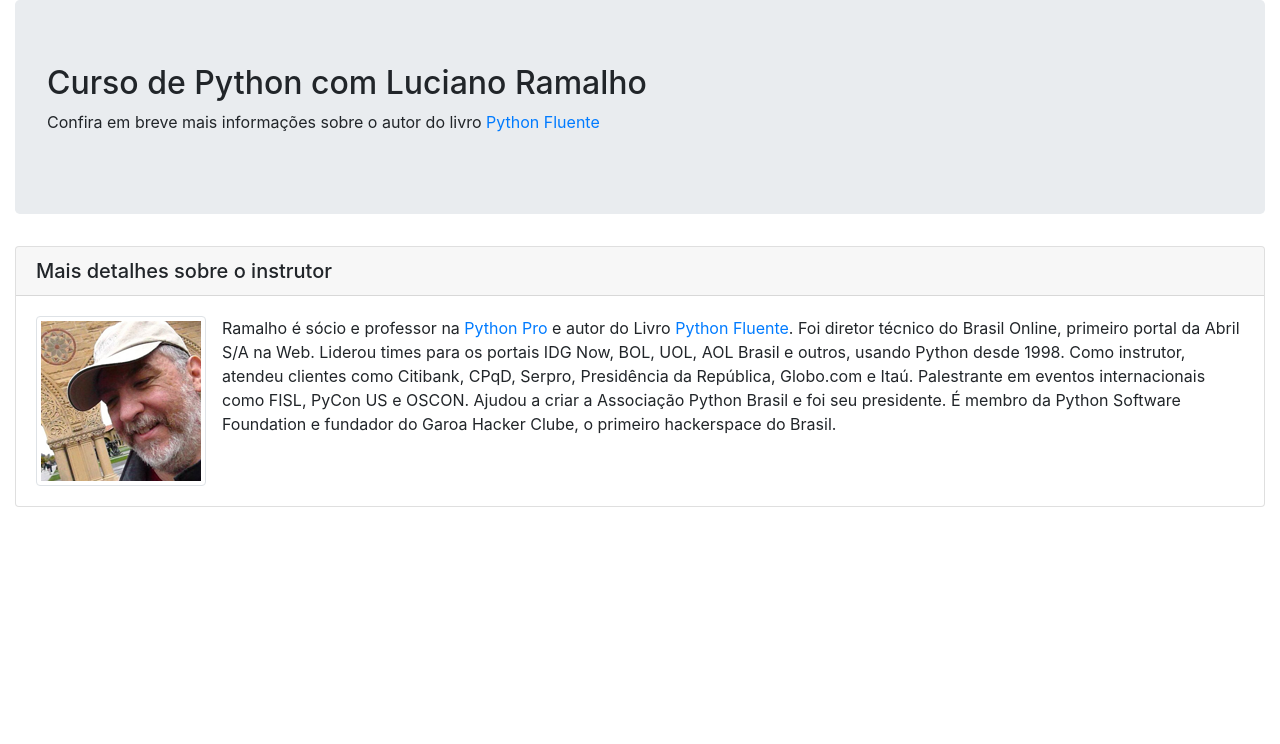
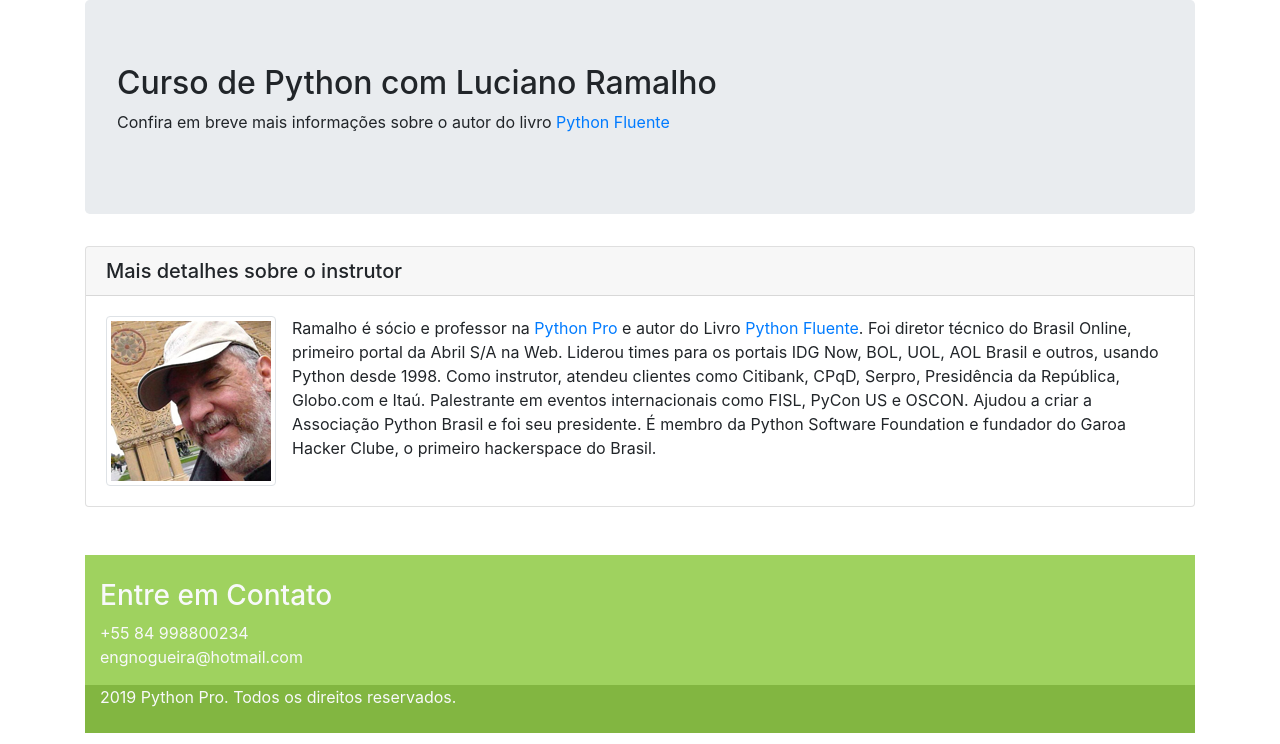
Before and after one commit to engnogueira/webdjango, a Django app: page / in a window 1280 px wide. Shown: the part 56-800 px from the top of the page. Run offline with Django 3.2, Linux system fonts and the light colour scheme; some libraries are stand-ins or nearby versions.

Commit message:
Modificação do Rodapé utilizando elementos HTML, CSS e classes Twitter Bootstrap

```diff
--- a/pypro/base/static/css/style.css
+++ b/pypro/base/static/css/style.css
@@ -1 +1,7 @@
-# Empty CSS file for your own CSS
+.main-footer{
+    background-color: #9fd25f;
+}
+
+.rights{
+    background-color: #82b641;
+}
--- a/pypro/base/templates/base/home.html
+++ b/pypro/base/templates/base/home.html
@@ -27,7 +27,7 @@
 		<ul class="navbar-nav mr-auto"></ul>
 	  </div>
 </nav>
-    <div class="container-fluid">
+    <div class="container">
 	<div class="row">
 		<div class="col-md-12">
 			<div class="jumbotron">
@@ -71,5 +71,28 @@
 	</div>
 </div>
 
+<footer class="main-footer mt-5 pt-4 text-light">
+	<div class="container">
+		<div class="row">
+			<div class="col">
+				<h3>Entre em Contato</h3>
+				<address>
+					<a class="text-light" href="tel:+5584998800234">+55 84 998800234</a>
+					<br/>
+					<a class="text-light" href="mailto:engnogueira@hotmail.com">engnogueira@hotmail.com</a>
+				</address>
+			</div>
+		</div>
+	</div>
+	<div class="rights pb-4">
+		<div class="container">
+			<div class="row">
+				<div class="col">
+					{% now 'Y' %} Python Pro. Todos os direitos reservados.
+				</div>
+			</div>
+		</div>
+	</div>
+</footer>
   </body>
 </html>
```
Also changed, not shown: 1 other file.
